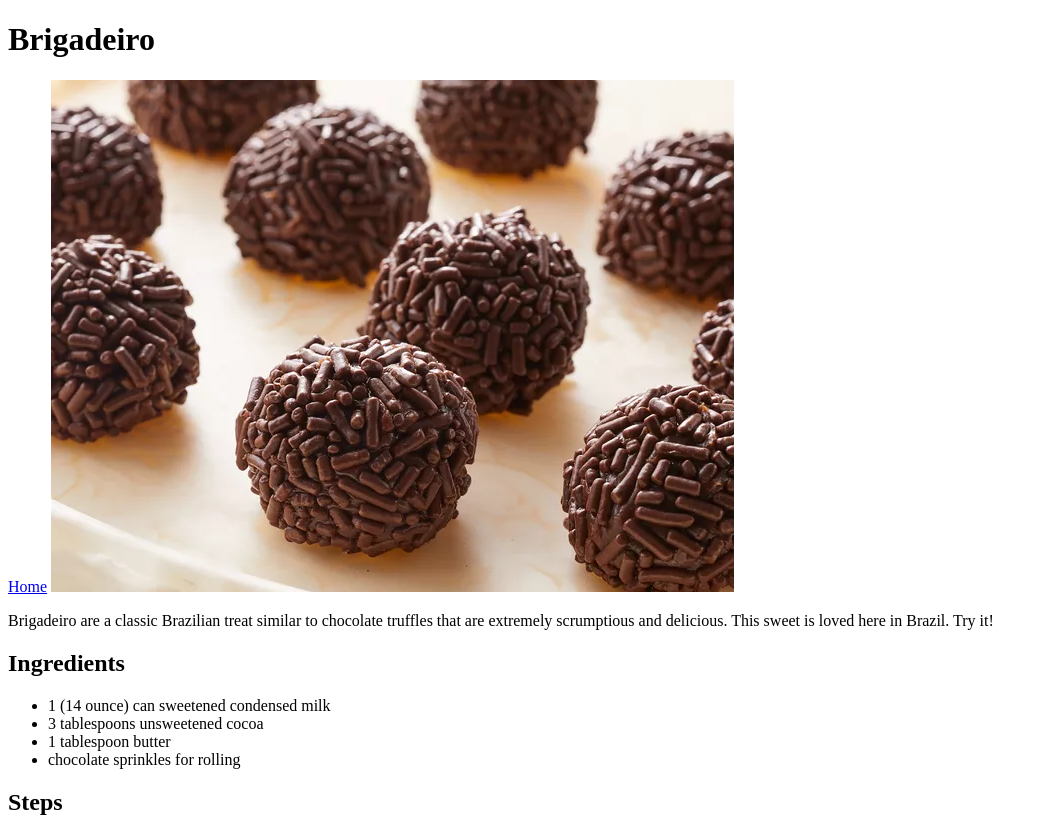
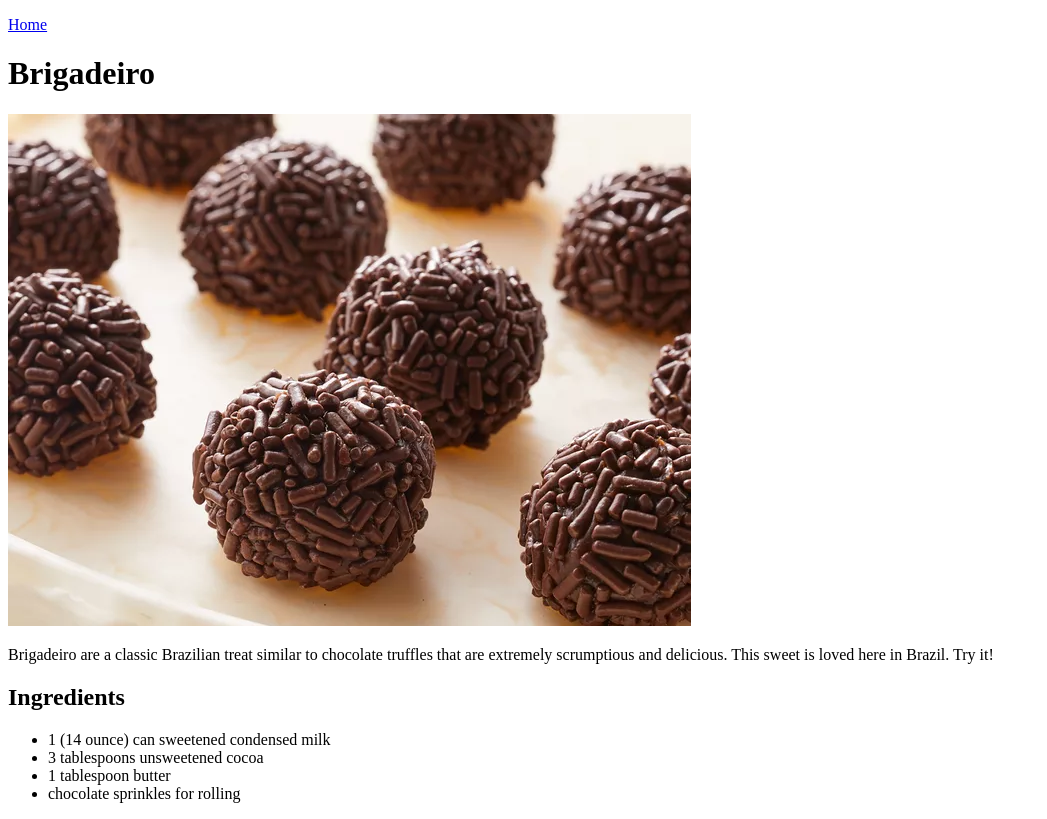
Before and after one commit to ThiagoBaader/odin-recipes, a plain HTML site: page recipes/brigadeiro.html in a window 1280 px wide. Shown: the top 819 px of the page, without its empty margins (0-1047 px from the left). Drawn offline with Linux system fonts and the light colour scheme.

Commit message:
modify home link location in the recipes pages

```diff
--- a/recipes/brigadeiro.html
+++ b/recipes/brigadeiro.html
@@ -5,8 +5,8 @@
         <title>Brigadeiro</title>
     </head>
     <body>
+        <p><a href="../index.html">Home</a></p>
         <h1>Brigadeiro</h1>
-        <a href="../index.html">Home</a>
         <img src="../images/brigadeiro.webp" alt="a picture of a burger">
 
         <p>Brigadeiro are a classic Brazilian treat similar to chocolate truffles that are extremely scrumptious and delicious. This sweet is loved here in Brazil. Try it!</p>
```
Also changed, not shown: recipes/burger.html (+1 -1 lines), recipes/chicken.html (+1 -1 lines).
